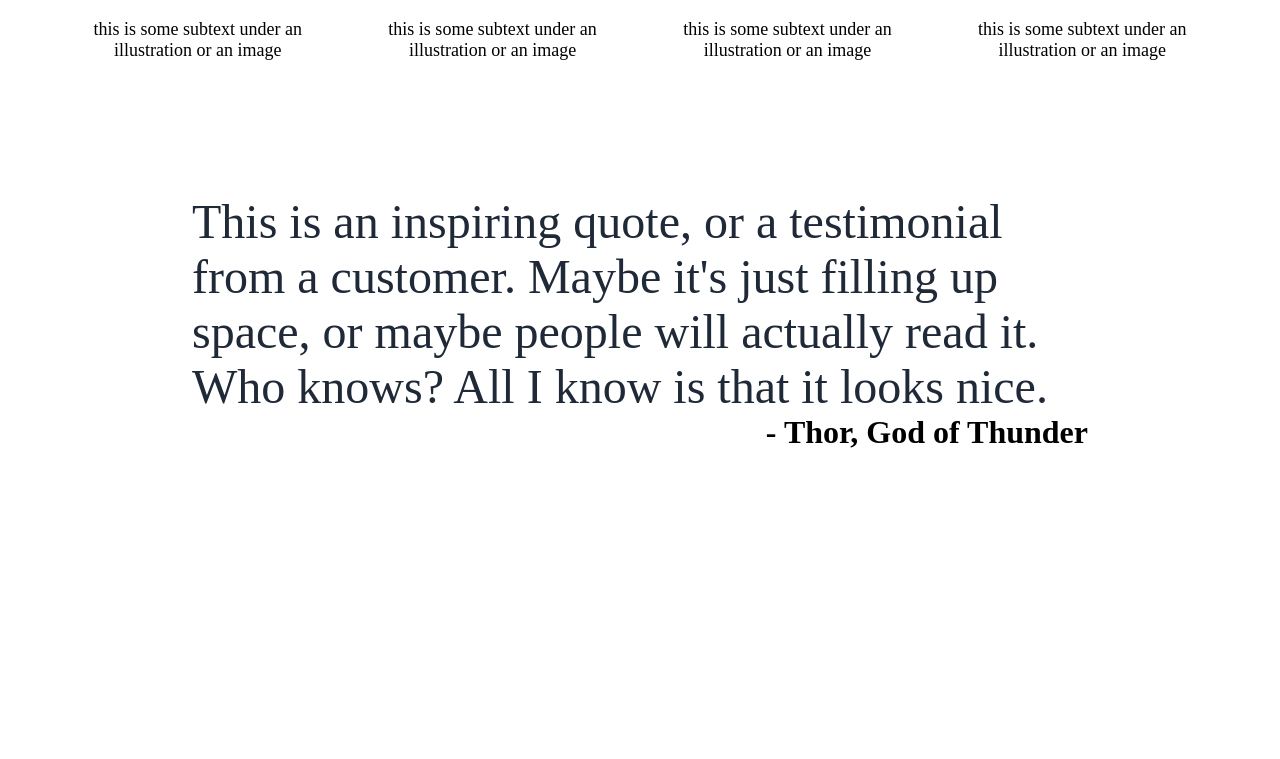
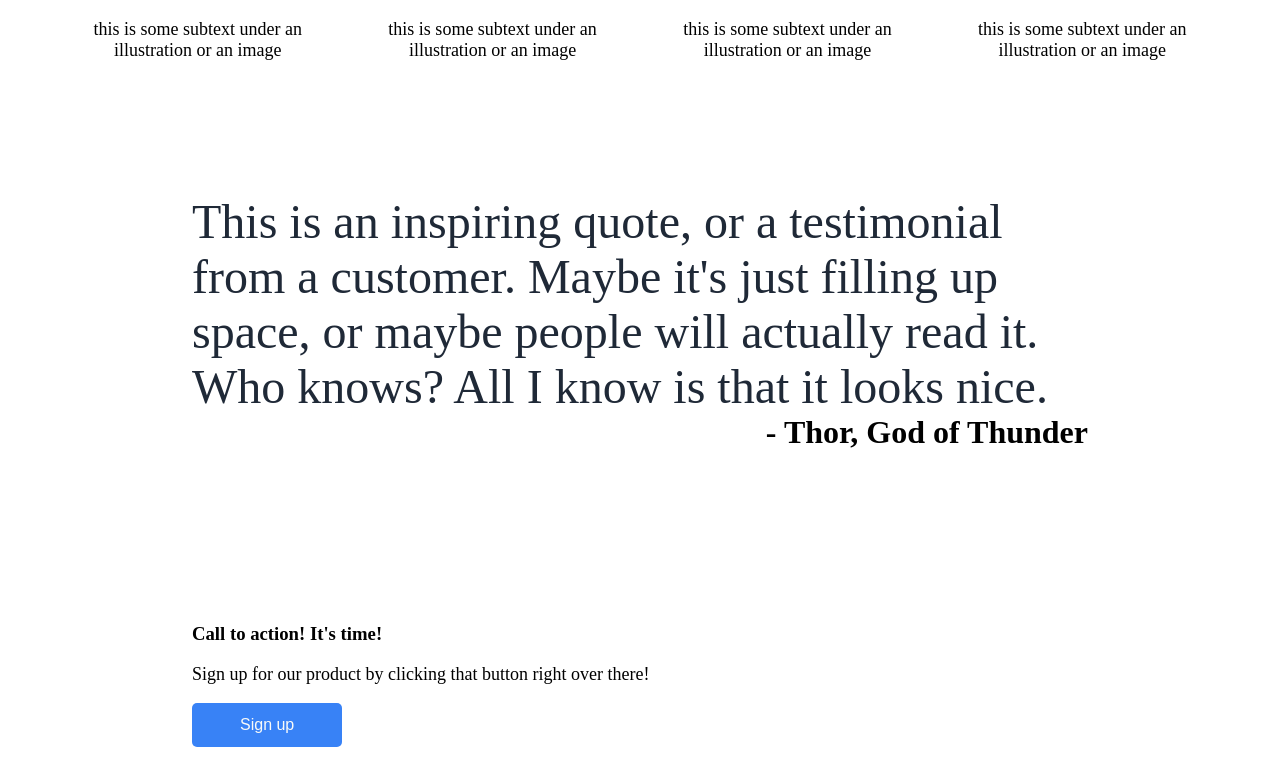
Before and after one commit to Galin-Dermendjiev/landing-page-project, a plain HTML site: page index.html in a window 1280 px wide. Shown: the part 970-1729 px from the top of the page. Before the commit the page ends 1562 px from the top, so only its background shows below. Drawn offline with Linux system fonts and the light colour scheme.

Commit message:
Add section four html

```diff
--- a/index.html
+++ b/index.html
@@ -74,6 +74,14 @@
         </div>
 
     </section>
+
+    <section class="section-four">
+        <div class="container">
+            <h3>Call to action! It's time!</h3>
+            <p>Sign up for our product by clicking that button right over there!</p>
+            <button>Sign up</button>
+        </div>
+    </section>
 </body>
 
 </html>
```
